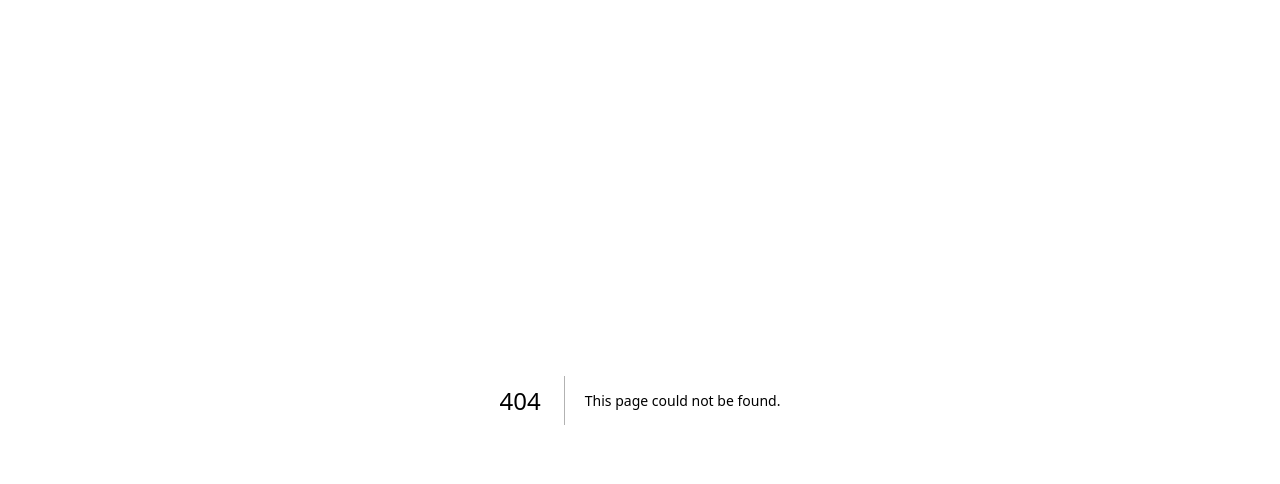
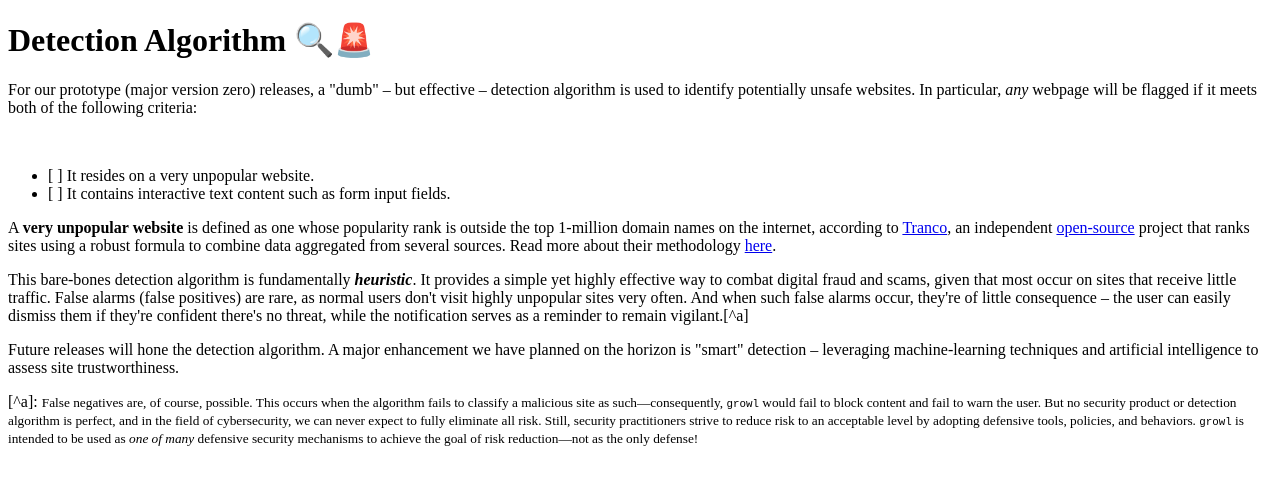
Before and after one commit to Canine-Cyber/growl-docs, a Next.js app: page /detection in a window 1280 px wide. Before the commit this address had no page. Shown: the top 484 px of the page. Built offline with nearby package versions, Linux system fonts and the light colour scheme.

Commit message:
Added page for detection algo.

```diff
--- a/pages/_meta.js
+++ b/pages/_meta.js
@@ -2,4 +2,5 @@ export default {
   index: "Home",
   overview: "Overview",
   features: "Features",
+  detection: "Detection Algorithm",
 };
--- /dev/null
+++ b/pages/detection.mdx
@@ -0,0 +1,16 @@
+# Detection Algorithm 🔍🚨
+
+For our prototype (major version zero) releases, a "dumb" – but effective – detection algorithm is used to identify potentially unsafe websites. In particular, _any_ webpage will be flagged if it meets both of the following criteria:
+ <br/>
+
+- [ ] It resides on a very unpopular website.
+- [ ] It contains interactive text content such as form input fields.
+
+A **very unpopular website** is defined as one whose popularity rank is outside the top 1-million domain names on the internet, according to [Tranco](https://tranco-list.eu/), an independent [open-source](https://github.com/DistriNet/tranco-list) project that ranks sites using a robust formula to combine data aggregated from several sources. Read more about their methodology [here](https://tranco-list.eu/methodology).
+
+This bare-bones detection algorithm is fundamentally **_heuristic_**. It provides a simple yet highly effective way to combat digital fraud and scams, given that most occur on sites that receive little traffic. False alarms (false positives) are rare, as normal users don't visit highly unpopular sites very often. And when such false alarms occur, they're of little consequence – the user can easily dismiss them if they're confident there's no threat, while the notification serves as a reminder to remain vigilant.[^a]
+
+Future releases will hone the detection algorithm. A major enhancement we have planned on the horizon is "smart" detection – leveraging machine-learning techniques and artificial intelligence to assess site trustworthiness.
+
+
+[^a]: <small>False negatives are, of course, possible. This occurs when the algorithm fails to classify a malicious site as such—consequently, `growl` would fail to block content and fail to warn the user. But no security product or detection algorithm is perfect, and in the field of cybersecurity, we can never expect to fully eliminate all risk. Still, security practitioners strive to reduce risk to an acceptable level by adopting defensive tools, policies, and behaviors. `growl` is intended to be used as _one of many_ defensive security mechanisms to achieve the goal of risk reduction—not as the only defense!</small>
```
